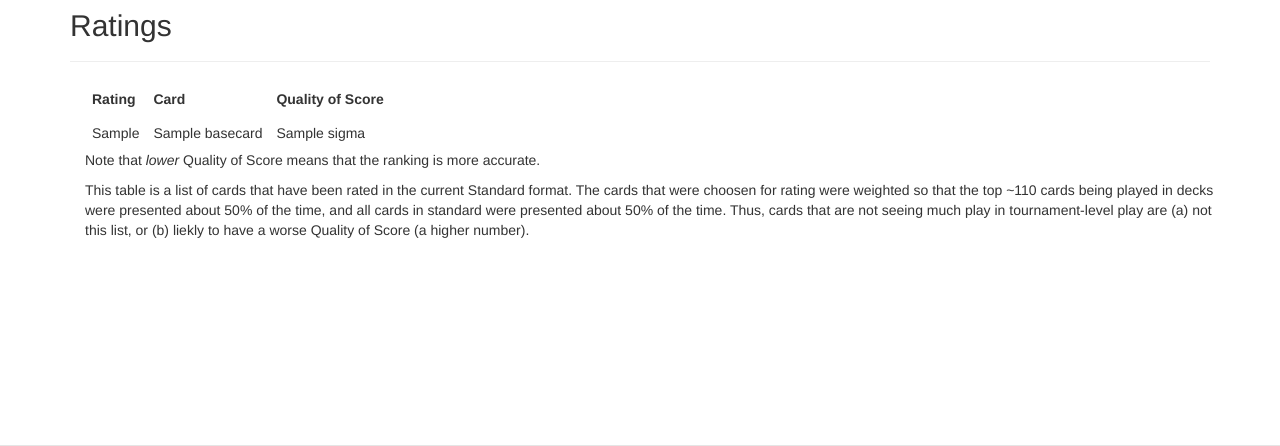
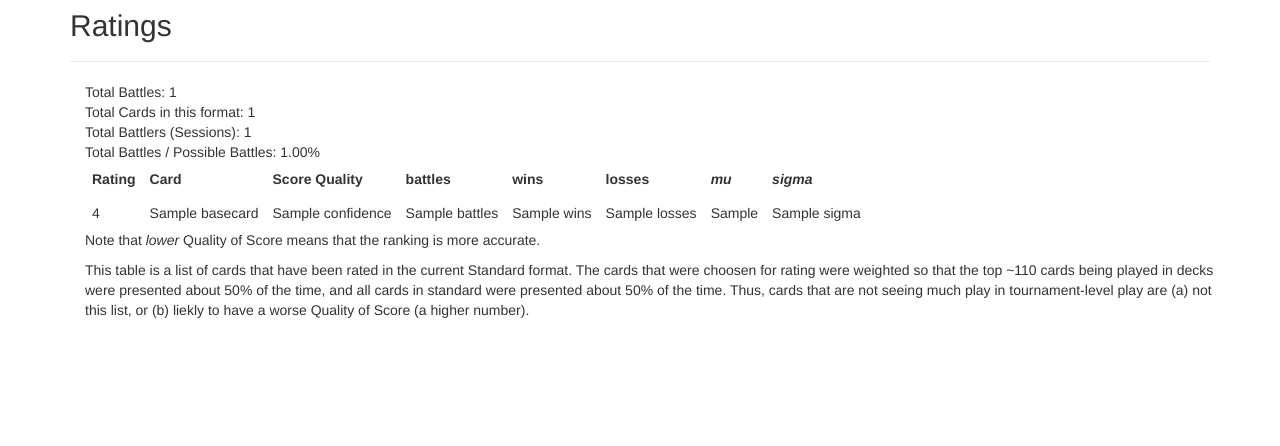
Before and after one commit to jcrickmer/mtgdbpy, a Django app: template mtgdbapp/templates/cards/ratings.html in a window 1280 px wide. Shown: the part 51-497 px from the top of the page. Run offline with Django 3.2, Linux system fonts and the light colour scheme; the template is opened without the code that fills it: most values are stand-ins (such as "Sample title", 1, 10 or a date in 2020); some libraries are stand-ins or nearby versions.

Commit message:
More statistics on how well card battling is going.

```diff
--- a/mtgdbapp/templates/cards/ratings.html
+++ b/mtgdbapp/templates/cards/ratings.html
@@ -6,18 +6,31 @@
 {% block content %}
 <div class="row">
   <div class="col-xs-12">
+	<div>Total Battles: {{battle_count}}</div>
+	<div>Total Cards in this format: {{cards_count}}</div>
+	<div>Total Battlers (Sessions): {{battlers_count}}</div>
+	<div>Total Battles / Possible Battles: {{battle_percentage|floatformat:2}}%</div>
     <table>
       <tr>
         <th>Rating</td>
         <th>Card</td>
-        <th>Quality of Score</td>
+        <th>Score Quality</td>
+        <th>battles</td>
+        <th>wins</td>
+        <th>losses</td>
+        <th><em>mu</em></td>
+        <th><em>sigma</em></td>
       </tr>
       {% for rating_dict in ratings %}
         <tr>
+          <td>{{rating_dict.rating.cardninjaRating}}</td>
+          <td>{{rating_dict.basecard.name}}</td>
+          <td>{{rating_dict.rating.confidence}}</td>
+          <td>{{rating_dict.battles}}</td>
+          <td>{{rating_dict.wins}}</td>
+          <td>{{rating_dict.losses}}</td>
           <td>{{rating_dict.rating.mu}}</td>
-          <td>{{rating_dict.basecard.name}}</td>
           <td>{{rating_dict.rating.sigma}}</td>
-          <!-- <td><a href="{% url 'cards:battle' %}?muid=-{valarray.2.multiverseid}-">Battle...</a></td> -->
         </tr>
       {% endfor %}
     </table>
```
Also changed, not shown: mtgdbapp/views.py (+29 -2 lines).
